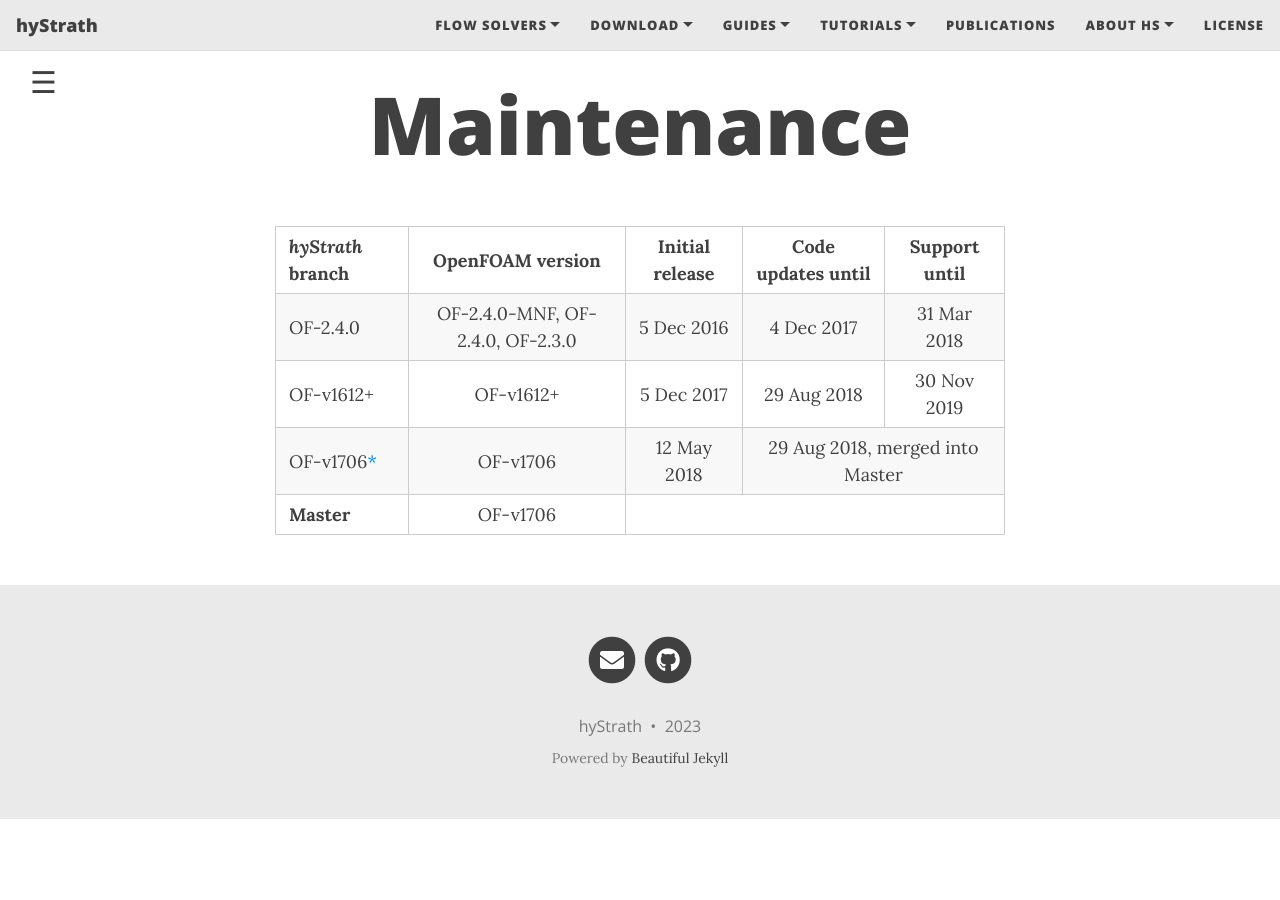
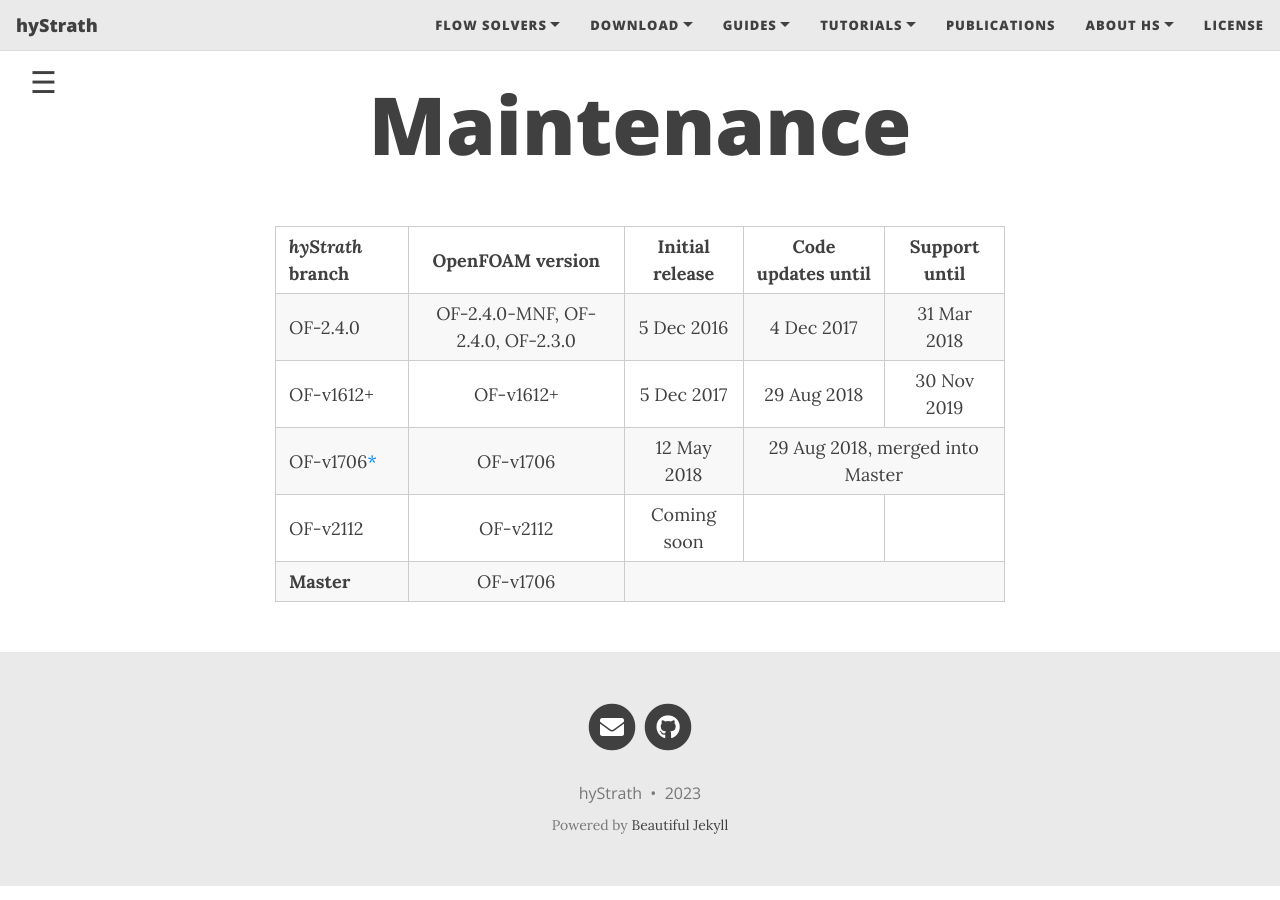
Before and after one commit to hystrath/hystrath.github.io, a Jekyll site: the page built from download/maintenance.md, in a window 1280 px wide. Built offline with Jekyll 4.4.1, drawn with Linux system fonts in a browser that asks for light colours; nearby versions of some CDN libraries.

Commit message:
Editing pages

```diff
--- a/download/maintenance.md
+++ b/download/maintenance.md
@@ -64,6 +64,13 @@ if (localStorage.getItem("show_sidenav")) openNav()
     <td style="text-align:center" colspan="2">29 Aug 2018, merged into Master</td>
   </tr>
   <tr>
+    <td >OF-v2112</td>
+    <td style="text-align:center">OF-v2112</td>
+    <td style="text-align:center">Coming soon</td>
+    <td style="text-align:center"></td>
+    <td style="text-align:center"></td>
+  </tr>
+  <tr>
     <td ><b>Master</b></td>
     <td style="text-align:center">OF-v1706</td>
     <td style="text-align:center" colspan="3"> </td>
```
Also changed, not shown: download/compatibility.md (+7 -0 lines).
